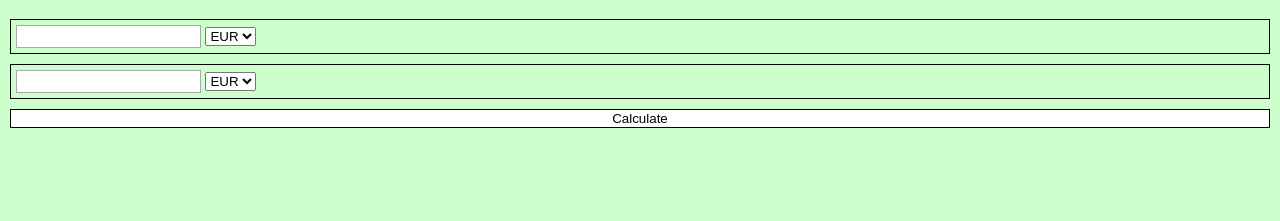
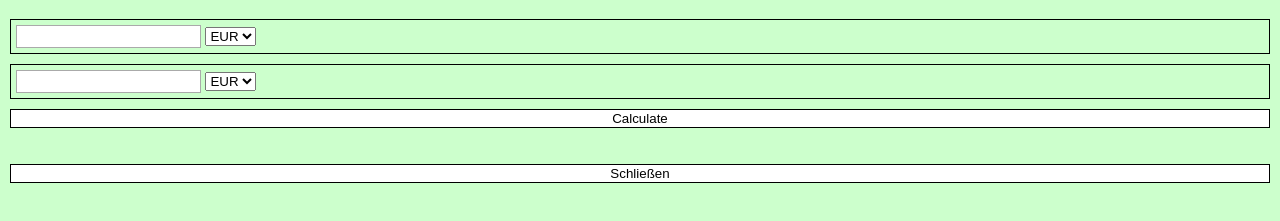
Before and after one commit to tmaurhart/fx-calculator, a website: page docs/index.html in a window 1280 px wide. Shown: the part 71-292 px from the top of the page. Drawn offline with Linux system fonts and the light colour scheme.

Commit message:
add close button

```diff
--- a/docs/index.html
+++ b/docs/index.html
@@ -22,6 +22,9 @@
             <select name="output-currency"></select>
         </section>
         <button>Calculate</button>
+
+        <br><br><br>
+        <button onclick="finish()">Schließen</button>
     </main>
 
 </body>
```
Also changed, not shown: docs/manifest.webmanifest.
